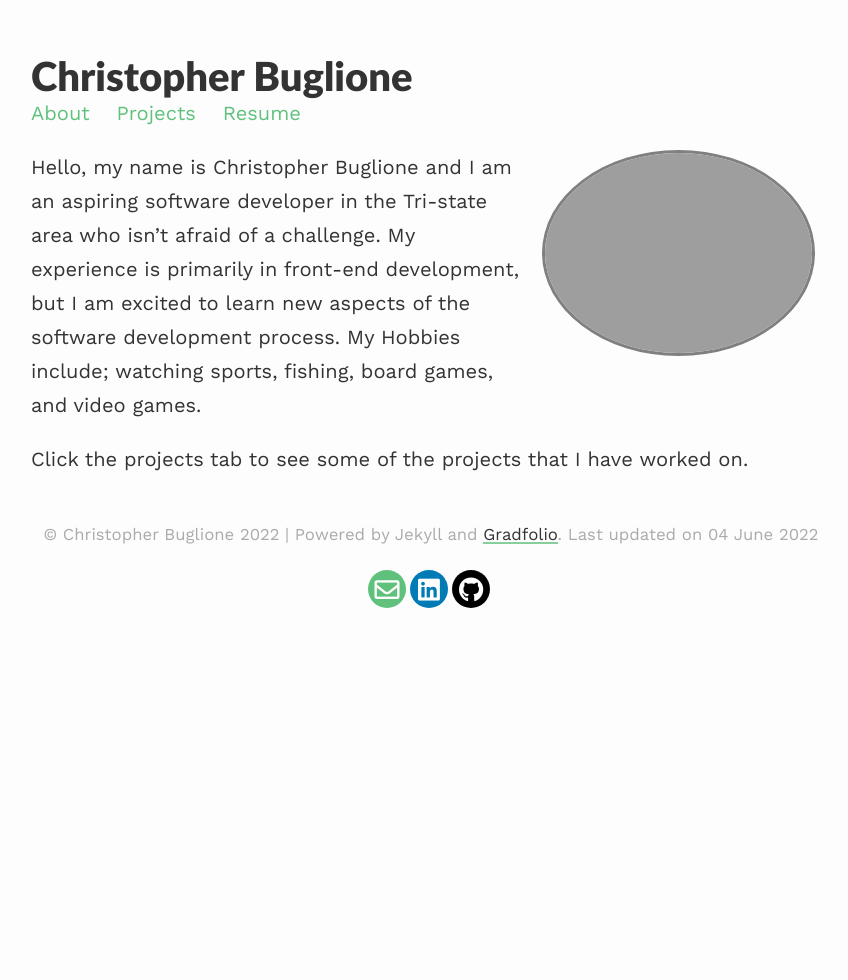
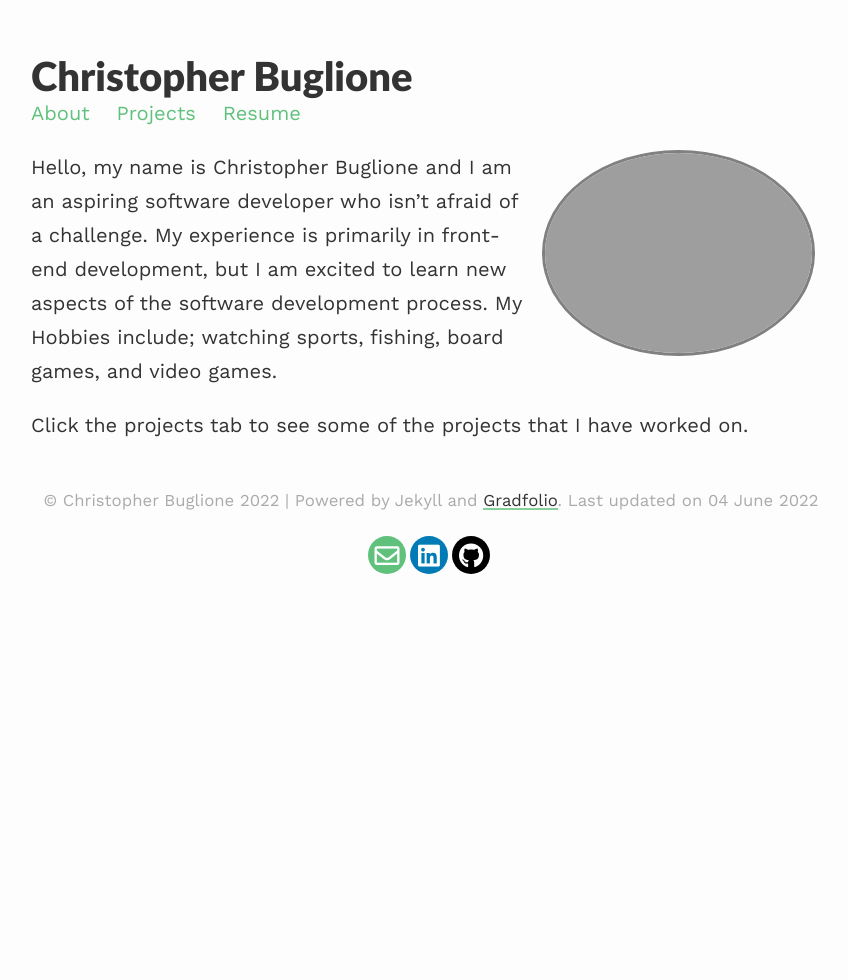
Before and after one commit to chris9084/Website, a Jekyll site: the page built from index.md, in a window 1280 px wide. Shown: the whole page, without its empty margins (209-1057 px from the left). Built offline with Jekyll 4.4.1, drawn with Linux system fonts in a browser that asks for light colours; nearby versions of some CDN libraries.

Commit message:
Update index.md

```diff
--- a/index.md
+++ b/index.md
@@ -8,6 +8,6 @@ published: true
 ---
 
 
-Hello, my name is Christopher Buglione and I am an aspiring software developer in the Tri-state area who isn’t afraid of a challenge. My experience is primarily in front-end development, but I am excited to learn new aspects of the software development process.  My Hobbies include; watching sports, fishing, board games, and video games.
+Hello, my name is Christopher Buglione and I am an aspiring software developer who isn’t afraid of a challenge. My experience is primarily in front-end development, but I am excited to learn new aspects of the software development process.  My Hobbies include; watching sports, fishing, board games, and video games.
 
 Click the projects tab to see some of the projects that I have worked on.
```
